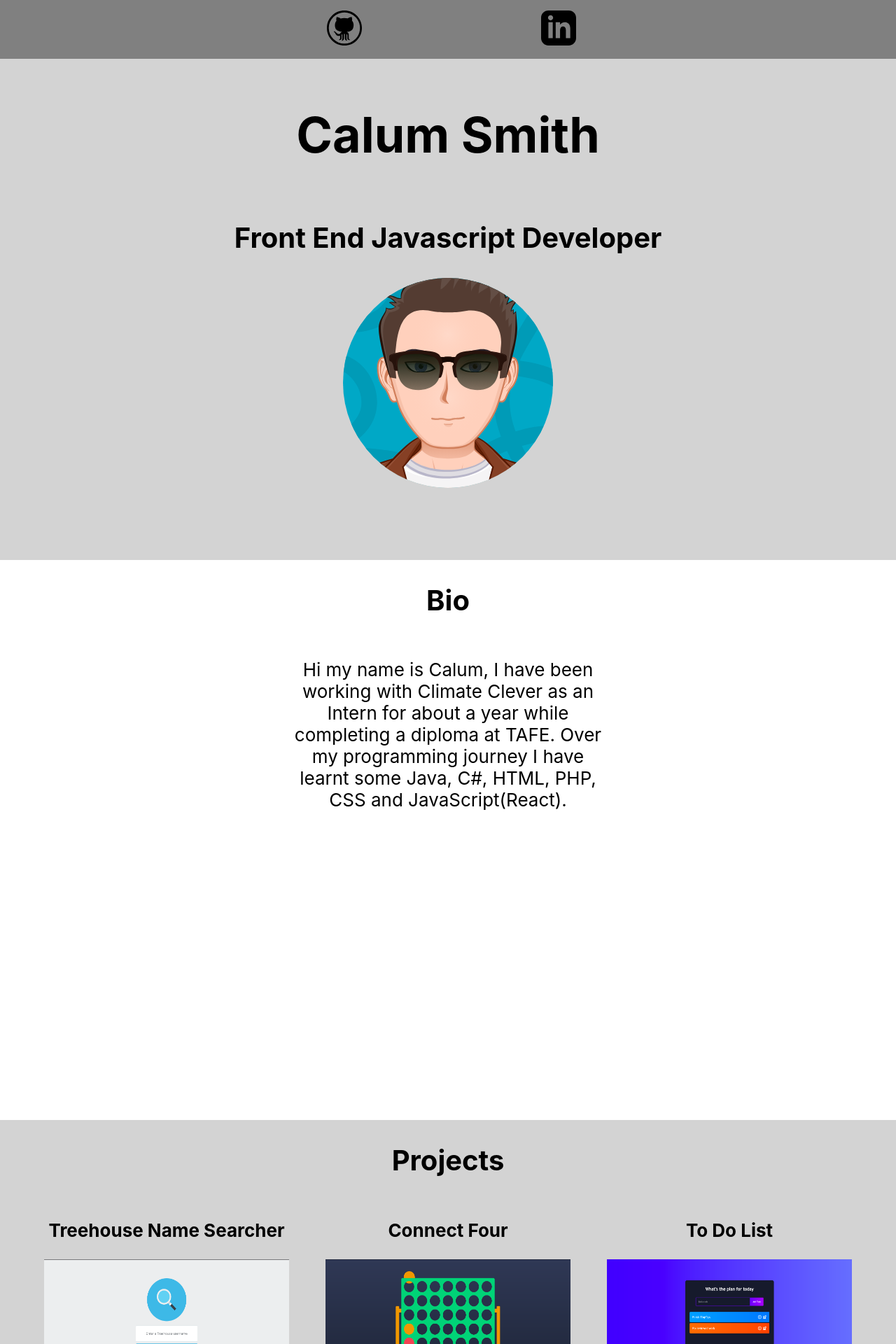
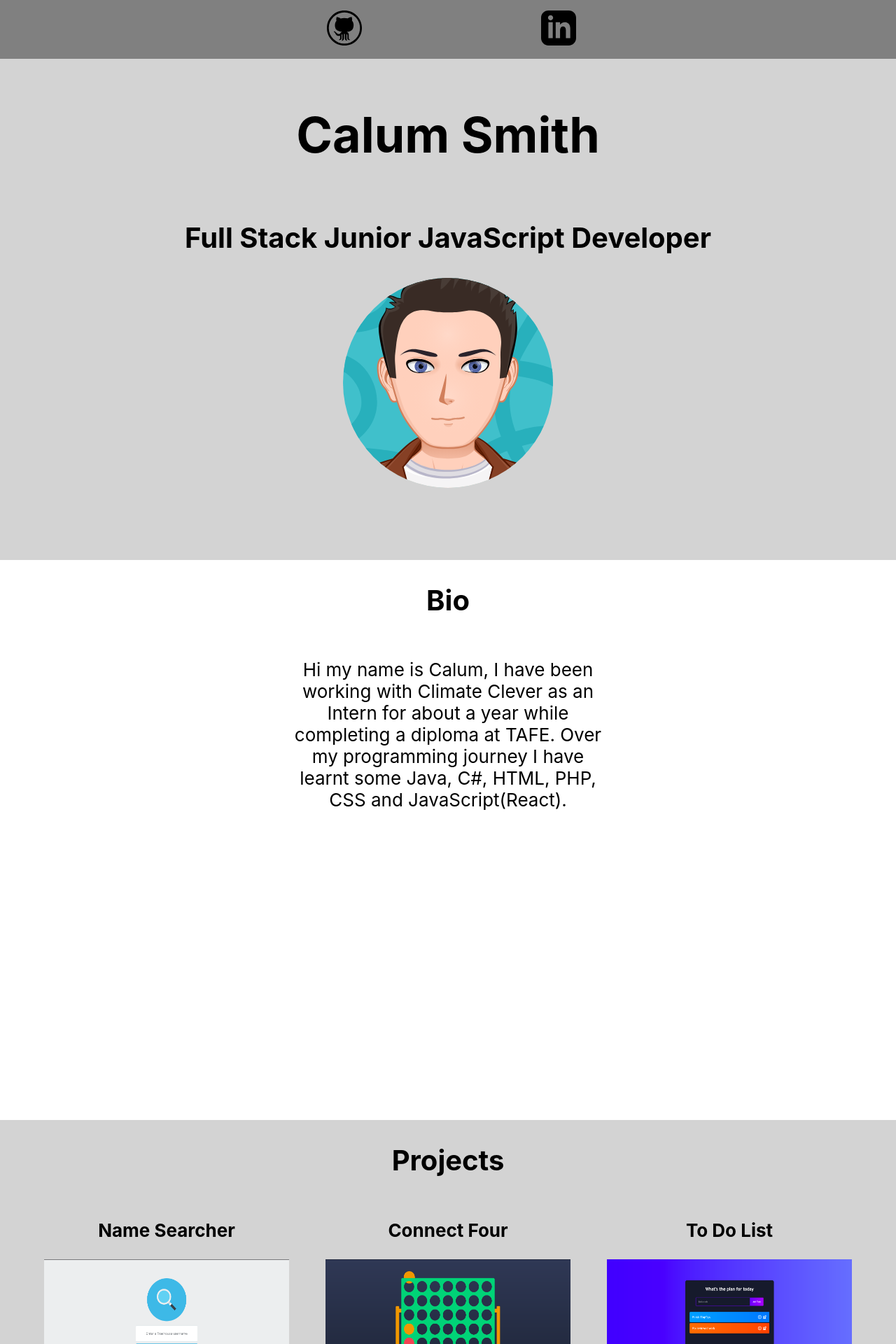
Before and after one commit to CalumSmith2401/my-portfolio, a React (Create React App) app: page / in a window 1280 px wide. Shown: the top 1920 px of the page at 70% size. Built offline with nearby package versions, Linux system fonts and the light colour scheme.

Commit message:
Changed avatar

```diff
--- a/src/App.css
+++ b/src/App.css
@@ -3,7 +3,6 @@
 }
 
 .App-header {
-  position: relative;
   background-color: "white";
   min-height: 100vh;
   display: flex;
--- a/src/App.tsx
+++ b/src/App.tsx
@@ -25,7 +25,7 @@ function App() {
     <div className="App">
       <header className="App-body">
         <H1>Calum Smith</H1>
-        <H2>Front End Javascript Developer</H2>
+        <H2>Full Stack Junior JavaScript Developer</H2>
         <img src={avatar} className="Avatar" alt="avatar" />
       </header>
       <body className="App-header">
@@ -44,7 +44,7 @@ function App() {
         <TABLE>
           <tr>
             <th>
-              <P>Treehouse Name Searcher</P>
+              <P>Name Searcher</P>
               <img
                 src={TreehousePortfolio}
                 alt="treehouseNameSearcher"
@@ -58,6 +58,7 @@ function App() {
                 <img
                   src={ConnectFourPortfolio}
                   alt="connectFour"
+                  className="portfolio"
                   width="350px"
                   height="200px"
                 />
--- a/src/styles.ts
+++ b/src/styles.ts
@@ -27,7 +27,8 @@ export const P1 = styled.p(() => ({
 export const BioDiv = styled.div(() => ({
   width: "35%",
   marginLeft: "auto",
-  marginRight: "auto"
+  marginRight: "auto",
+  marginBottom: "200px",
 }));
 
 export const FOOTER = styled.footer(() => ({
@@ -41,7 +42,7 @@ export const FOOTER = styled.footer(() => ({
 export const TABLE = styled.table(() => ({
   marginLeft: "auto",
   marginRight: "auto",
-  borderSpacing: "50px 0px"
+  borderSpacing: "50px 0px",
 }));
 
 export const SkillsBody = styled.body(() => ({
```
Also changed, not shown: src/Images/AvatarMaker.svg, 1 other file (tests, documents, lock files or other folders).
